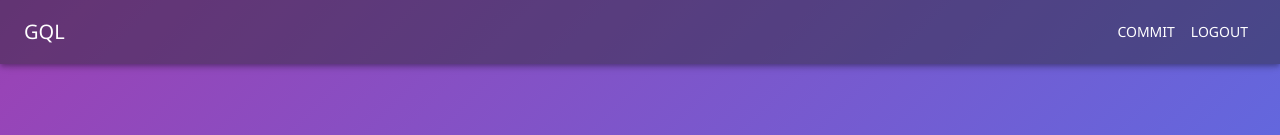
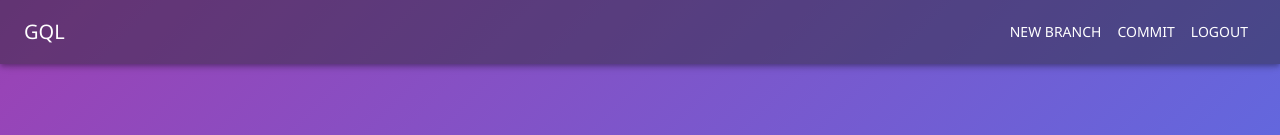
Before and after one commit to GQL-Project/gql_client, a Next.js app: page /editor in a window 1280 px wide. Shown: the top 135 px of the page. Built offline with nearby package versions, Linux system fonts and the light colour scheme.

Commit message:
Added New Branch Button
Added new Branch button and corresponding handlers

```diff
--- a/pages/editor.tsx
+++ b/pages/editor.tsx
@@ -69,6 +69,10 @@ function Editor() {
     }
   };
 
+  const handleNewBranch = async () => {
+    router.push("/branch");
+  };
+
   const handleVC = async () => {
     if (text === "") {
       setStatus("Please enter a VC Command");
@@ -131,6 +135,9 @@ function Editor() {
           <Typography variant="h6" component="div" sx={{ flexGrow: 1 }}>
             <Link href="/">GQL</Link>
           </Typography>
+          <Button color="inherit" onClick={handleNewBranch}>
+            New Branch
+          </Button>
           <Button color="inherit" onClick={handleCommit}>
             Commit
           </Button>
```
Also changed, not shown: pages/branch.tsx (added, +15 -0 lines).
